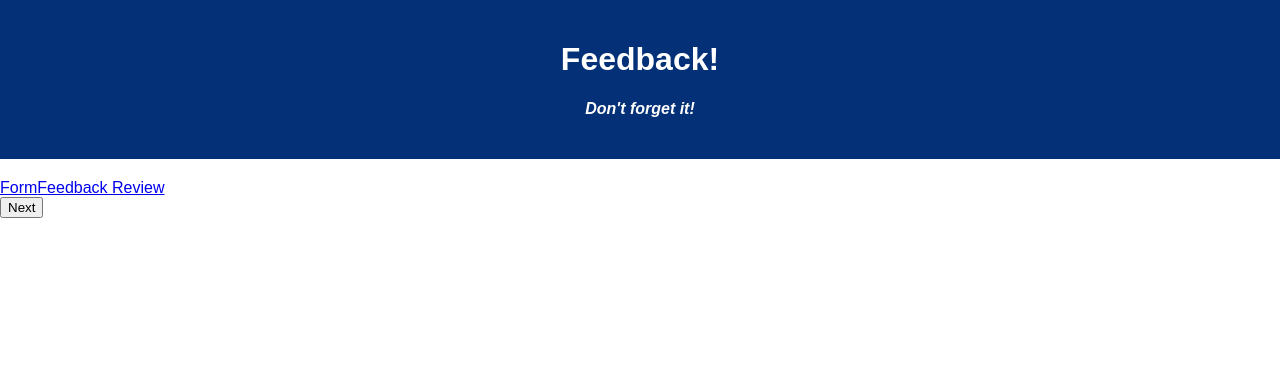
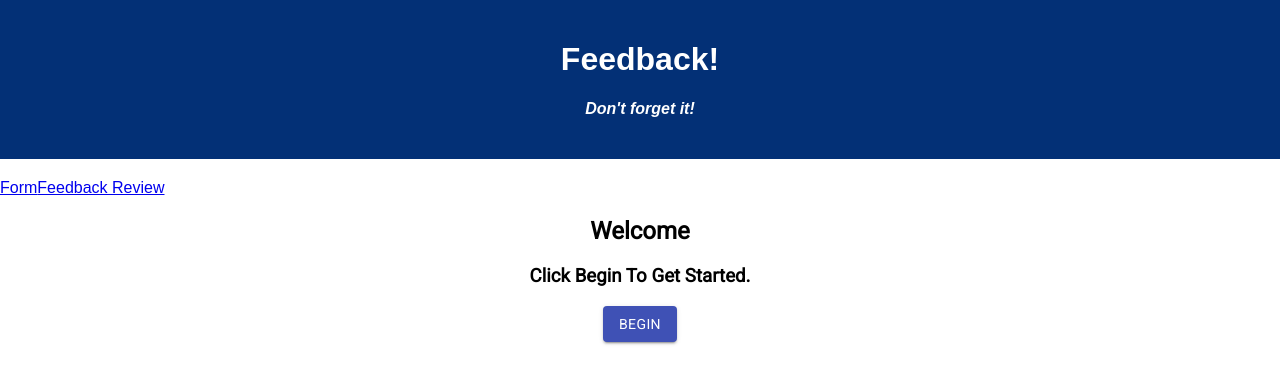
Before and after one commit to AshtonGasser/-weekend-redux-feedback-loop, a React (Create React App) app: page /review in a window 1280 px wide. Shown: the top 384 px of the page. Built offline with nearby package versions, Linux system fonts and the light colour scheme; no server answers.

Commit message:
form updated

```diff
--- a/package.json
+++ b/package.json
@@ -9,6 +9,7 @@
     "@material-ui/icons": "^4.11.2",
     "axios": "^0.21.1",
     "express": "^4.17.1",
+    "fontsource-roboto": "^4.0.0",
     "pg": "^8.6.0",
     "react": "^17.0.2",
     "react-dom": "^17.0.1",
--- a/public/index.html
+++ b/public/index.html
@@ -19,6 +19,9 @@
       work correctly both with client-side routing and a non-root public URL.
       Learn how to configure a non-root public URL by running `npm run build`.
     -->
+    <style>
+      @import url('https://fonts.googleapis.com/css2?family=Roboto&display=swap');
+      </style>
     <title>React App</title>
   </head>
   <body>
--- a/src/components/FeedbackForm/FeedbackForm.jsx
+++ b/src/components/FeedbackForm/FeedbackForm.jsx
@@ -3,6 +3,9 @@ import { useSelector, useDispatch } from "react-redux";
 import { useHistory } from "react-router-dom";
 import axios from "axios";
 import "./feedbackForm.css";
+import { makeStyles } from '@material-ui/core/styles';
+import Button from '@material-ui/core/Button';
+import 'fontsource-roboto';
 // import FeedbackList from '../FeedbackList/FeedbackList.jsx'
 function FeedbackForm() {
   const history = useHistory();
@@ -35,9 +38,28 @@ function FeedbackForm() {
   };
 //for each item from database make a row
   return (
+
     <div className="display">
-      <button onClick={handleNext}>Next</button>
-      {/* {feedback.map <tr>((list) => (
+      <div>
+
+        <h2>Welcome</h2>
+
+        </div>
+
+      <h3>Click Begin To Get Started.</h3>
+
+      <div>
+
+      <Button
+      variant = "contained"
+      color = 'primary'
+      onClick={handleNext}>
+        Begin
+      </Button>
+
+      </div>{
+
+      /* {feedback.map <tr>((list) => (
         <FeedbackAdmin key={list.id} list={list} />
       ))} */}
     </div>
--- a/src/components/FeedbackForm/feedbackForm.css
+++ b/src/components/FeedbackForm/feedbackForm.css
@@ -1,3 +1,5 @@
 .display{
-    display:flexbox;
+
+    text-align: center;
+    font-family: 'Roboto', sans-serif;
 }
```
Also changed, not shown: 1 other file (tests, documents, lock files or other folders).
